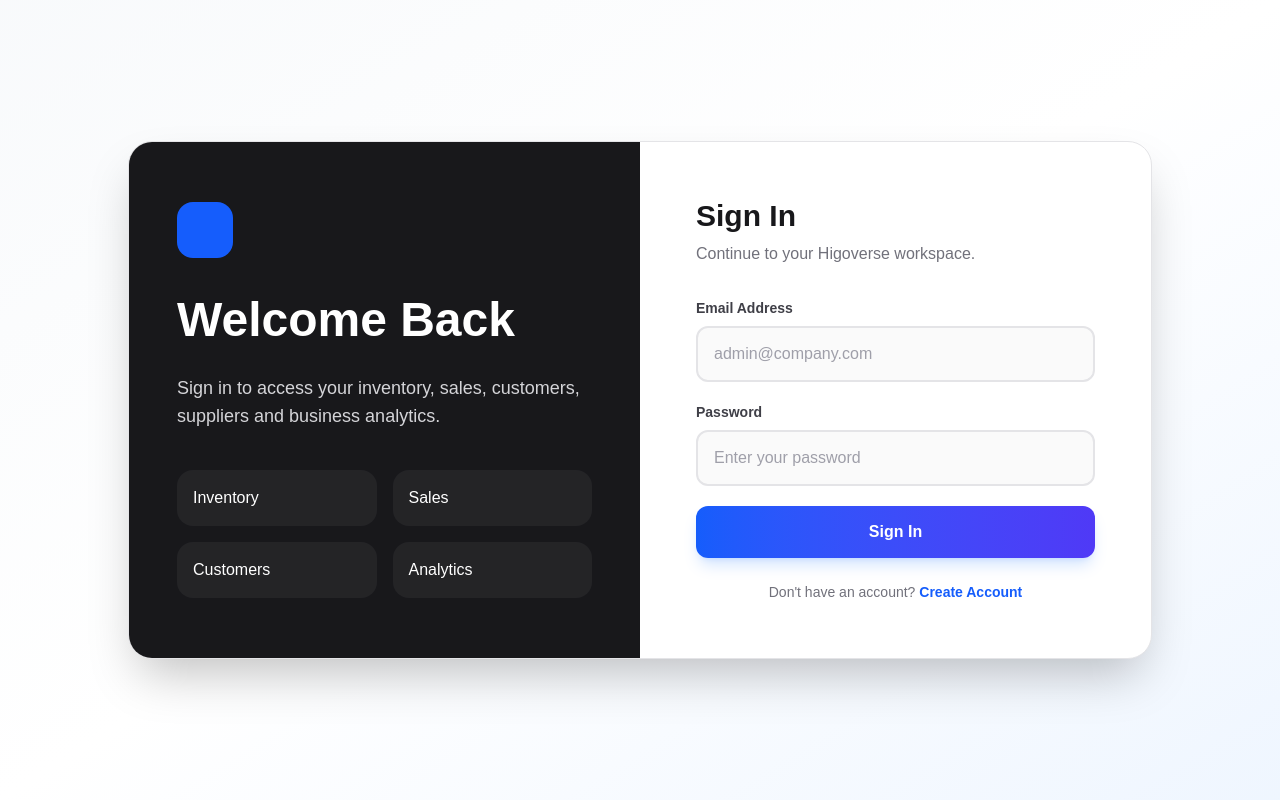
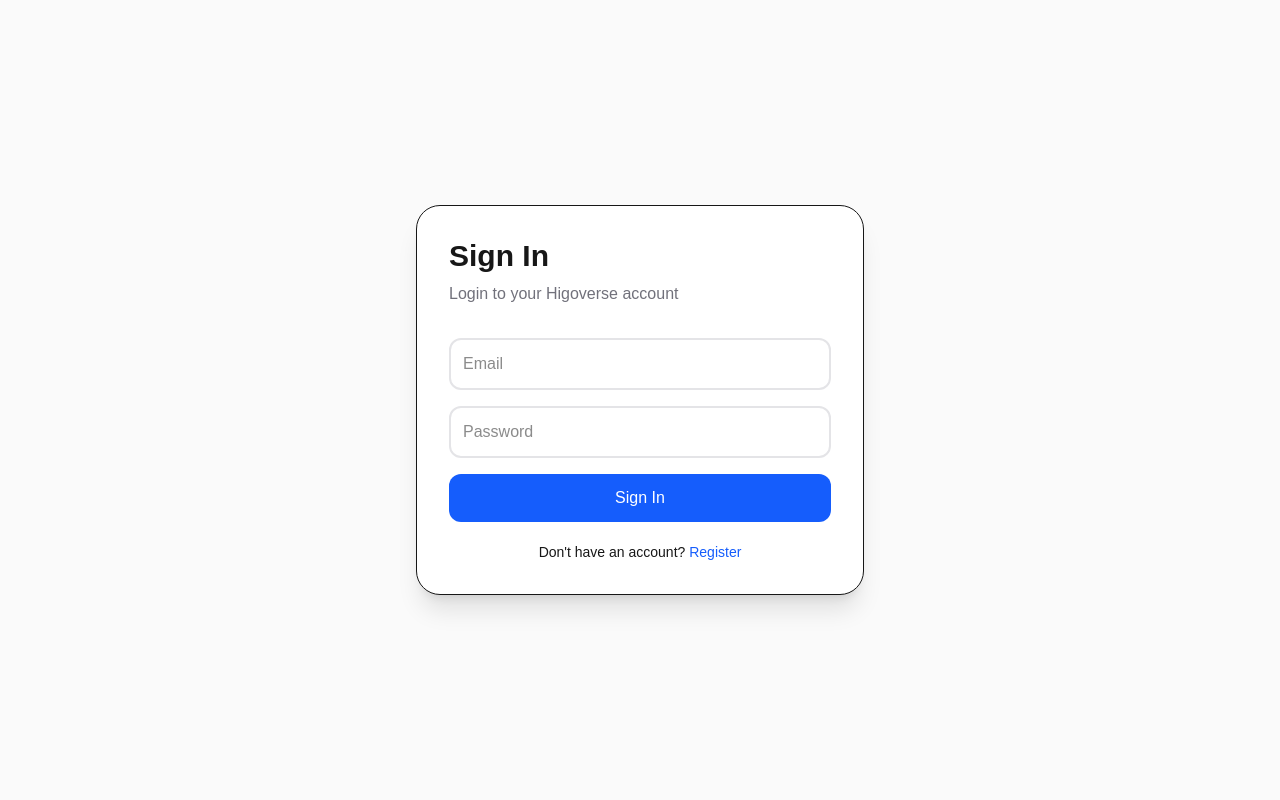
Before and after one commit to njosuedev/higoverse-os, a Next.js app in the folder apps/web/: page /login in a window 1280 px wide. Built offline with nearby package versions, Linux system fonts and the light colour scheme.

Commit message:
feat: implement registration functionality with form validation and user feedback

```diff
--- a/apps/web/app/login/page.tsx
+++ b/apps/web/app/login/page.tsx
@@ -1,104 +1,107 @@
 "use client";
 
+import { useState } from "react";
+import { useRouter } from "next/navigation";
 import Link from "next/link";
 
+const API_URL = "https://higoverse-auth.vercel.app/api/v1/auth";
+
 export default function LoginPage() {
+  const router = useRouter();
+
+  const [loading, setLoading] = useState(false);
+
+  const [form, setForm] = useState({
+    email: "",
+    password: "",
+  });
+
+  async function handleSubmit(e: React.FormEvent) {
+    e.preventDefault();
+
+    try {
+      setLoading(true);
+
+      const res = await fetch(`${API_URL}/login`, {
+        method: "POST",
+        headers: {
+          "Content-Type": "application/json",
+        },
+        body: JSON.stringify(form),
+      });
+
+      const data = await res.json();
+
+      if (!res.ok) {
+        alert(data.detail || "Login failed");
+        return;
+      }
+
+      localStorage.setItem(
+        "access_token",
+        data.access_token
+      );
+
+      localStorage.setItem(
+        "user",
+        JSON.stringify(data.user)
+      );
+
+      router.push("/dashboard");
+    } catch (error) {
+      console.error(error);
+      alert("Network error");
+    } finally {
+      setLoading(false);
+    }
+  }
+
   return (
-    <div className="min-h-screen bg-gradient-to-br from-slate-50 via-white to-blue-50 flex items-center justify-center p-6">
-      <div className="w-full max-w-5xl grid lg:grid-cols-2 overflow-hidden rounded-3xl border border-zinc-200 bg-white shadow-2xl">
+    <div className="min-h-screen flex items-center justify-center bg-zinc-50 p-6">
+      <div className="w-full max-w-md bg-white rounded-3xl border p-8 shadow-xl">
+        <h1 className="text-3xl font-bold">Sign In</h1>
 
-        {/* LEFT */}
-        <div className="hidden lg:flex flex-col justify-center bg-zinc-900 text-white p-12">
-          <div className="h-14 w-14 rounded-2xl bg-blue-600 mb-8" />
-
-          <h1 className="text-5xl font-bold leading-tight">
-            Welcome Back
-          </h1>
-
-          <p className="mt-6 text-zinc-300 text-lg">
-            Sign in to access your inventory, sales,
-            customers, suppliers and business analytics.
+        <p className="text-zinc-500 mt-2">
+          Login to your Higoverse account
         </p>
 
-          <div className="mt-10 grid grid-cols-2 gap-4">
-            <div className="rounded-2xl bg-white/5 p-4">
-              Inventory
-            </div>
-
-            <div className="rounded-2xl bg-white/5 p-4">
-              Sales
-            </div>
-
-            <div className="rounded-2xl bg-white/5 p-4">
-              Customers
-            </div>
-
-            <div className="rounded-2xl bg-white/5 p-4">
-              Analytics
-            </div>
-          </div>
-        </div>
-
-        {/* RIGHT */}
-        <div className="flex items-center justify-center p-8 lg:p-14">
-          <div className="w-full max-w-md">
-
-            <div className="mb-8">
-              <h2 className="text-3xl font-bold text-zinc-900">
-                Sign In
-              </h2>
-
-              <p className="mt-2 text-zinc-500">
-                Continue to your Higoverse workspace.
-              </p>
-            </div>
-
-            <form className="space-y-5">
-
-              <div>
-                <label className="block text-sm font-semibold text-zinc-700 mb-2">
-                  Email Address
-                </label>
-
+        <form onSubmit={handleSubmit} className="mt-8 space-y-4">
           <input
             type="email"
-                  placeholder="admin@company.com"
-                  className="w-full rounded-xl border-2 border-zinc-200 bg-zinc-50 px-4 py-3.5 text-zinc-900 placeholder:text-zinc-400 outline-none transition focus:border-blue-600 focus:bg-white focus:ring-4 focus:ring-blue-100"
+            placeholder="Email"
+            value={form.email}
+            onChange={(e) =>
+              setForm({ ...form, email: e.target.value })
+            }
+            className="w-full rounded-xl border-2 border-zinc-200 p-3"
+            required
           />
-              </div>
-
-              <div>
-                <label className="block text-sm font-semibold text-zinc-700 mb-2">
-                  Password
-                </label>
 
           <input
             type="password"
-                  placeholder="Enter your password"
-                  className="w-full rounded-xl border-2 border-zinc-200 bg-zinc-50 px-4 py-3.5 text-zinc-900 placeholder:text-zinc-400 outline-none transition focus:border-blue-600 focus:bg-white focus:ring-4 focus:ring-blue-100"
+            placeholder="Password"
+            value={form.password}
+            onChange={(e) =>
+              setForm({ ...form, password: e.target.value })
+            }
+            className="w-full rounded-xl border-2 border-zinc-200 p-3"
+            required
           />
-              </div>
 
           <button
-                type="submit"
-                className="w-full rounded-xl bg-gradient-to-r from-blue-600 to-indigo-600 py-3.5 font-semibold text-white shadow-lg shadow-blue-500/20 transition hover:scale-[1.01]"
+            disabled={loading}
+            className="w-full bg-blue-600 text-white py-3 rounded-xl"
           >
-                Sign In
+            {loading ? "Signing In..." : "Sign In"}
           </button>
         </form>
 
-            <p className="mt-6 text-center text-sm text-zinc-500">
+        <p className="text-center mt-5 text-sm">
           Don't have an account?{" "}
-              <Link
-                href="/register"
-                className="font-semibold text-blue-600 hover:text-blue-700"
-              >
-                Create Account
+          <Link href="/register" className="text-blue-600">
+            Register
           </Link>
         </p>
-
-          </div>
-        </div>
       </div>
     </div>
   );
--- a/apps/web/app/register/page.tsx
+++ b/apps/web/app/register/page.tsx
@@ -6,13 +6,15 @@ import Link from "next/link";
 
 const API_URL = "https://higoverse-auth.vercel.app/api/v1/auth";
 
-export default function LoginPage() {
+export default function RegisterPage() {
   const router = useRouter();
 
   const [loading, setLoading] = useState(false);
 
   const [form, setForm] = useState({
+    shop_name: "",
     email: "",
+    phone: "",
     password: "",
   });
 
@@ -22,7 +24,7 @@ export default function LoginPage() {
     try {
       setLoading(true);
 
-      const res = await fetch(`${API_URL}/login`, {
+      const res = await fetch(`${API_URL}/register`, {
         method: "POST",
         headers: {
           "Content-Type": "application/json",
@@ -33,21 +35,13 @@ export default function LoginPage() {
       const data = await res.json();
 
       if (!res.ok) {
-        alert(data.detail || "Login failed");
+        alert(data.detail || "Registration failed");
         return;
       }
 
-      localStorage.setItem(
-        "access_token",
-        data.access_token
-      );
+      alert("Account created successfully");
 
-      localStorage.setItem(
-        "user",
-        JSON.stringify(data.user)
-      );
-
-      router.push("/dashboard");
+      router.push("/login");
     } catch (error) {
       console.error(error);
       alert("Network error");
@@ -59,13 +53,23 @@ export default function LoginPage() {
   return (
     <div className="min-h-screen flex items-center justify-center bg-zinc-50 p-6">
       <div className="w-full max-w-md bg-white rounded-3xl border p-8 shadow-xl">
-        <h1 className="text-3xl font-bold">Sign In</h1>
+        <h1 className="text-3xl font-bold">Create Account</h1>
 
         <p className="text-zinc-500 mt-2">
-          Login to your Higoverse account
+          Create your Higoverse business workspace
         </p>
 
         <form onSubmit={handleSubmit} className="mt-8 space-y-4">
+          <input
+            placeholder="Shop Name"
+            value={form.shop_name}
+            onChange={(e) =>
+              setForm({ ...form, shop_name: e.target.value })
+            }
+            className="w-full rounded-xl border-2 border-zinc-200 p-3"
+            required
+          />
+
           <input
             type="email"
             placeholder="Email"
@@ -75,6 +79,15 @@ export default function LoginPage() {
             }
             className="w-full rounded-xl border-2 border-zinc-200 p-3"
             required
+          />
+
+          <input
+            placeholder="Phone Number"
+            value={form.phone}
+            onChange={(e) =>
+              setForm({ ...form, phone: e.target.value })
+            }
+            className="w-full rounded-xl border-2 border-zinc-200 p-3"
           />
 
           <input
@@ -92,14 +105,14 @@ export default function LoginPage() {
             disabled={loading}
             className="w-full bg-blue-600 text-white py-3 rounded-xl"
           >
-            {loading ? "Signing In..." : "Sign In"}
+            {loading ? "Creating..." : "Create Account"}
           </button>
         </form>
 
         <p className="text-center mt-5 text-sm">
-          Don't have an account?{" "}
-          <Link href="/register" className="text-blue-600">
-            Register
+          Already have an account?{" "}
+          <Link href="/login" className="text-blue-600">
+            Login
           </Link>
         </p>
       </div>
```
Lines whose indentation alone changed are shown as unchanged.
